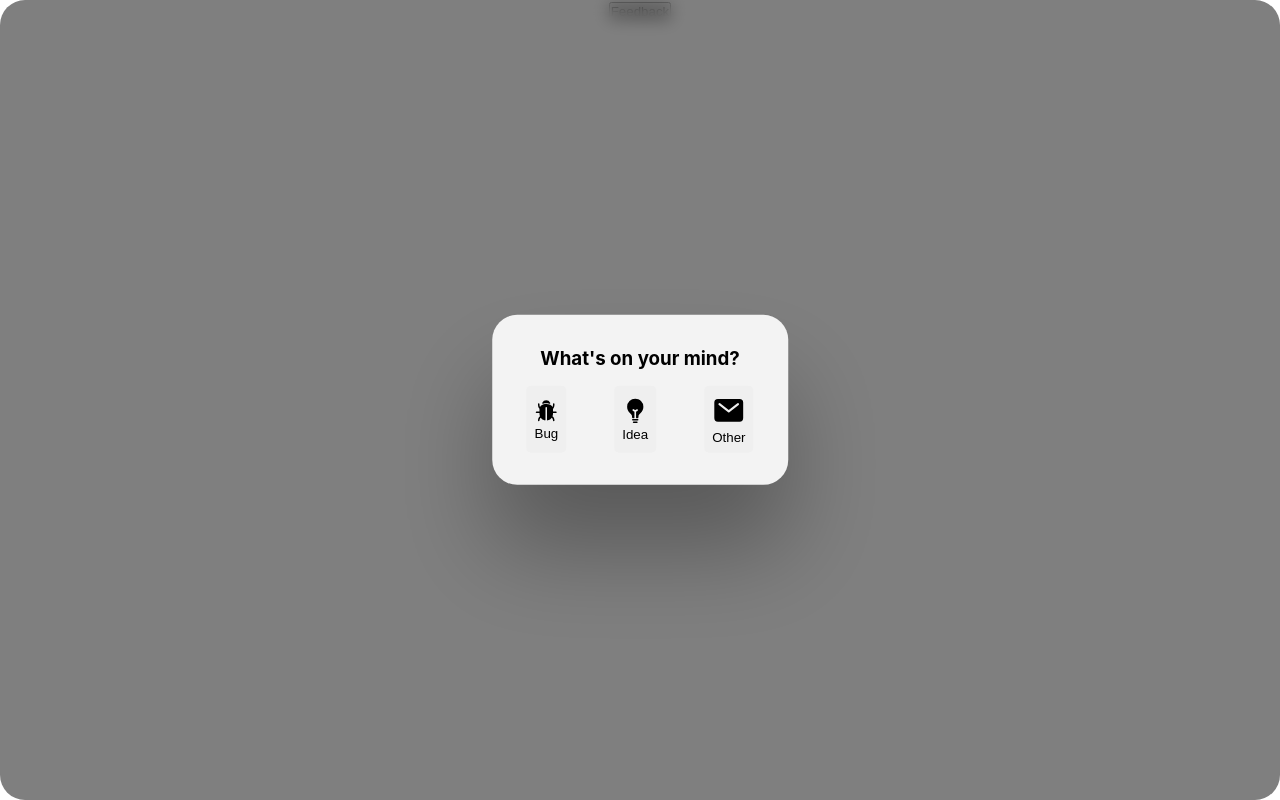
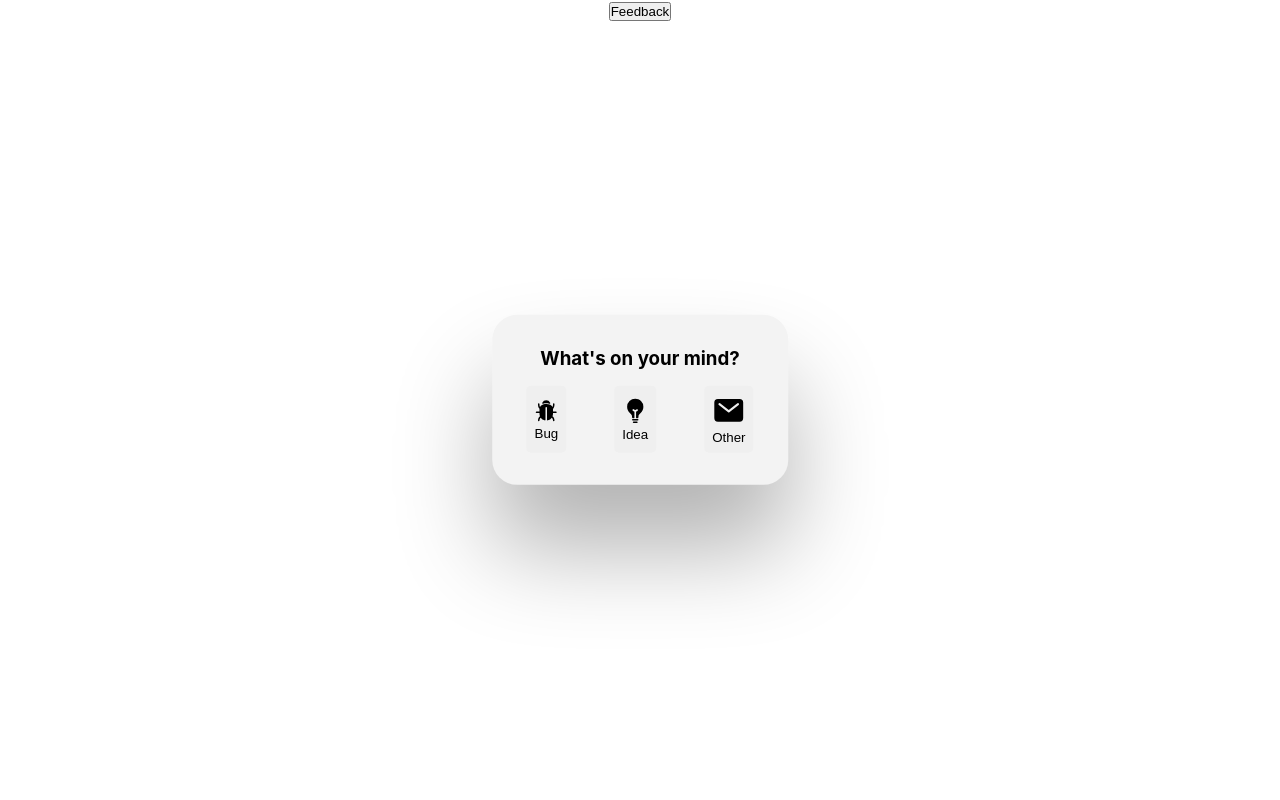
Before and after one commit to josephDorsey/feedback-modal, a React (Create React App) app: page / in a window 1280 px wide. Both pictures are taken after a click on the button "Feedback". Built offline with nearby package versions, Linux system fonts and the light colour scheme.

Commit message:
fix: Remove overlay

```diff
--- a/src/Components/FeedbackModal.js
+++ b/src/Components/FeedbackModal.js
@@ -65,11 +65,11 @@ export const FeedbackModal = (props) => {
     );
   }
   return (
-    <div className="overlay">
-      <div className="feedback-modal">
-        {modalView}
-        {/* <Bug setBug={setBug} setMainScreen={setMainScreen} /> */}
-      </div>
+    // <div className="overlay">
+    <div className="feedback-modal">
+      {modalView}
+      {/* <Bug setBug={setBug} setMainScreen={setMainScreen} /> */}
+      {/* </div> */}
     </div>
   );
 };
```
